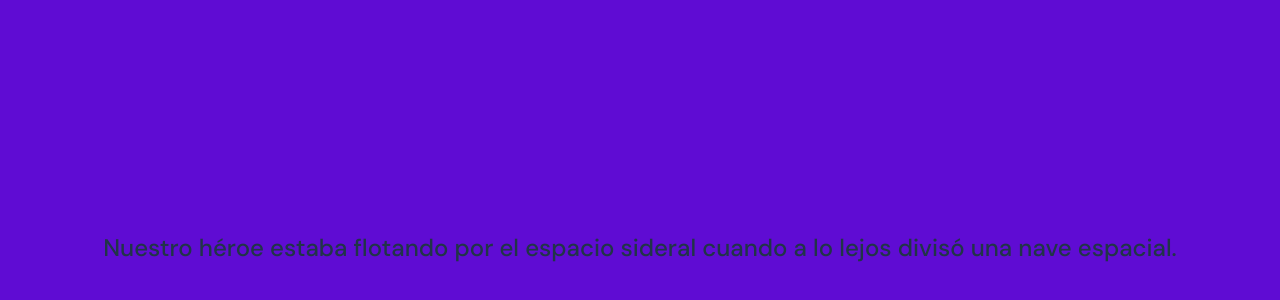
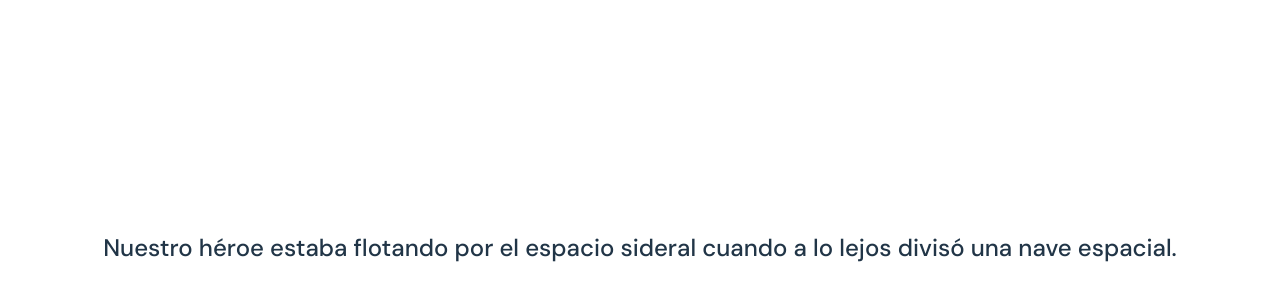
Before and after one commit to maricarmenmg/S6.reactonline, a React (Vite) app: page / in a window 1280 px wide. Shown: the part 152-452 px from the top of the page. Built offline with nearby package versions, Linux system fonts and the light colour scheme.

Commit message:
Nivel I - Ejercicio 1

```diff
--- a/src/App.css
+++ b/src/App.css
@@ -5,7 +5,7 @@
 body{
   font-family: 'DM Sans', sans-serif;
   font-weight: 500;
-  background-color: rgb(95, 12, 211);
+
 }
 
 #root {
```
